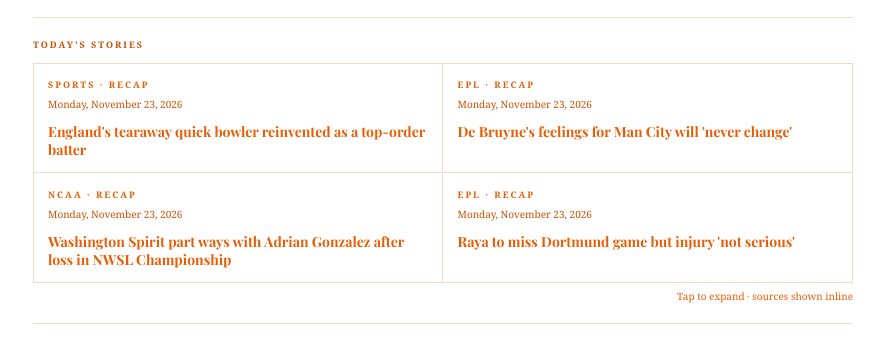
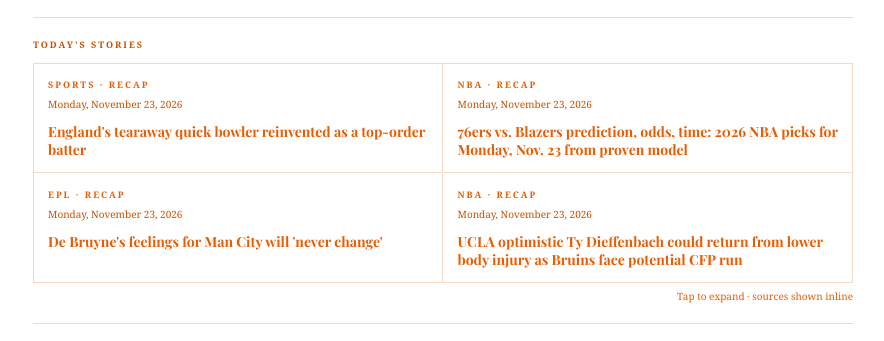
Before and after one commit to ashermorgan8811/Sports-news4, a plain HTML site: page index.html in a window 1280 px wide. Shown: the part 964-1305 px from the top of the page, without its empty margins (197-1081 px from the left). Drawn offline with nearby package versions, Linux system fonts and the light colour scheme; a web font is replaced by a local one.

Commit message:
Daily update 2026-11-23 21:51 UTC

```diff
--- a/index.html
+++ b/index.html
@@ -381,18 +381,18 @@ const NCAA_1S = [
 ];
 
 const ALL_LEADS = [
-  {id:'live_0',tag:'NBA · Today',date:'Monday, November 23, 2026',query:'basketball nba arena game action',seed:327,headline:'UCLA optimistic Ty Dieffenbach could return from lower body injury as Bruins face potential CFP run',deck:'Good news could be on the horizon for UCLA in the Big Ten title and CFP picture...',body:['Good news could be on the horizon for UCLA in the Big Ten title and CFP picture','Source: CBS Sports.'],sources:[{o:'CBS Sports',d:'Live RSS feed'}]},
+  {id:'live_0',tag:'NBA · Today',date:'Monday, November 23, 2026',query:'basketball nba arena game action',seed:327,headline:'Use DraftKings promo code to get $200 bonus bets, free NBA League Pass for Commanders vs. Bengals on MNF',deck:'DraftKings offers $200 in bonus bets and three free months of NBA League Pass after your first $5 wager for Commanders vs. Bengals on Monday...',body:['DraftKings offers $200 in bonus bets and three free months of NBA League Pass after your first $5 wager for Commanders vs. Bengals on Monday Night Football','Source: CBS Sports.'],sources:[{o:'CBS Sports',d:'Live RSS feed'}]},
   {id:'live_1',tag:'EPL · Today',date:'Monday, November 23, 2026',query:'soccer football stadium crowd match',seed:328,headline:'\'No-one\'s coming to save us\' - but how can Man Utd save themselves?',deck:'How does Mauricio Pochettino halt Manchester United\'s desperate slide towards the foot of the Premier League...',body:['How does Mauricio Pochettino halt Manchester United\'s desperate slide towards the foot of the Premier League','Source: BBC Sport.'],sources:[{o:'BBC Sport',d:'Live RSS feed'}]},
-  {id:'live_2',tag:'NCAA · Today',date:'Monday, November 23, 2026',query:'basketball college arena crowd',seed:329,headline:'Cardinals fire defensive coordinator Nick Rallis, per reports',deck:'Rallis is out after working with the Cardinals since 2023. Teryl Austin will serve as Arizona\'s temporary DC...',body:['Rallis is out after working with the Cardinals since 2023. Teryl Austin will serve as Arizona\'s temporary DC','Source: CBS Sports.'],sources:[{o:'CBS Sports',d:'Live RSS feed'}]},
-  {id:'live_3',tag:'NFL · Today',date:'Monday, November 23, 2026',query:'american football stadium crowd field',seed:330,headline:'DK Metcalf will not be suspended by the NFL after getting ejected during Steelers\' loss to Eagles',deck:'Metcalf may face other discipline by the NFL for his actions...',body:['Metcalf may face other discipline by the NFL for his actions','Source: CBS Sports.'],sources:[{o:'CBS Sports',d:'Live RSS feed'}]},
+  {id:'live_2',tag:'NCAA · Today',date:'Monday, November 23, 2026',query:'basketball college arena crowd',seed:329,headline:'Arkansas Sports Betting 2026: Best Legal AR Sportsbooks & Betting Apps',deck:'Find the best Arkansas sports betting apps in November 2026, and all you need to know about Arkansas sports betting....',body:['Find the best Arkansas sports betting apps in November 2026, and all you need to know about Arkansas sports betting.','Source: CBS Sports.'],sources:[{o:'CBS Sports',d:'Live RSS feed'}]},
+  {id:'live_3',tag:'NFL · Today',date:'Monday, November 23, 2026',query:'american football stadium crowd field',seed:330,headline:'\'Monday Night Football\' prediction, odds, time: Bengals vs. Commanders picks from expert on a 35-18 roll',deck:'R.J. White reveals his picks for Cincinnati Bengals vs. Washington Commanders in the 2026 Week 11 \'Monday Night Football\' matchup...',body:['R.J. White reveals his picks for Cincinnati Bengals vs. Washington Commanders in the 2026 Week 11 \'Monday Night Football\' matchup','Source: CBS Sports.'],sources:[{o:'CBS Sports',d:'Live RSS feed'}]},
   {id:'live_4',tag:'Sports · Today',date:'Monday, November 23, 2026',query:'sports arena crowd cheering',seed:331,headline:'England, Northern Ireland, Scotland & Wales to host 2035 Women\'s World Cup',deck:'The United Kingdom will host a football World Cup for the first time since 1966....',body:['The United Kingdom will host a football World Cup for the first time since 1966.','Source: BBC Sport.'],sources:[{o:'BBC Sport',d:'Live RSS feed'}]}
 ];
 
 const ALL_RECAPS = [
-  {id:'recap_0',tag:'EPL · Recap',date:'Monday, November 23, 2026',query:'soccer football stadium crowd match',seed:377,headline:'De Bruyne\'s feelings for Man City will \'never change\'',teams:'',body:['Kevin de Bruyne says he has "love" for Manchester City\'s owners and his feelings for the club will "never change" despite being found guilty of breaching the Premier League\'s financial rules.'],km:'',sources:[{o:'BBC Sport',d:'Live RSS feed'}]},
-  {id:'recap_1',tag:'EPL · Recap',date:'Monday, November 23, 2026',query:'soccer football stadium crowd match',seed:378,headline:'Raya to miss Dortmund game but injury \'not serious\'',teams:'',body:['Arsenal goalkeeper David Raya will miss Tuesday\'s Champions League game against Borussia Dortmund but his shoulder injury will not require an operation.'],km:'',sources:[{o:'BBC Sport',d:'Live RSS feed'}]},
-  {id:'recap_2',tag:'NCAA · Recap',date:'Monday, November 23, 2026',query:'basketball college arena crowd',seed:379,headline:'Washington Spirit part ways with Adrian Gonzalez after loss in NWSL Championship',teams:'',body:['Gonzalez was at the helm for both Saturday\'s defeat to the Kansas City Current and the 2025 loss in the NWSL Championship to Gotham FC'],km:'',sources:[{o:'CBS Sports',d:'Live RSS feed'}]},
-  {id:'recap_3',tag:'NFL · Recap',date:'Monday, November 23, 2026',query:'american football stadium crowd field',seed:380,headline:'Commanders vs. Bengals prediction, odds, time: NFL Week 11 \'Monday Night Football\' picks by proven model',teams:'',body:['SportsLine\'s model has revealed its Cincinnati Bengals vs. Washington Commanders picks for \'Monday Night Football\' matchup'],km:'',sources:[{o:'CBS Sports',d:'Live RSS feed'}]},
+  {id:'recap_0',tag:'NBA · Recap',date:'Monday, November 23, 2026',query:'basketball nba arena game action',seed:377,headline:'76ers vs. Blazers prediction, odds, time: 2026 NBA picks for Monday, Nov. 23 from proven model',teams:'',body:['SportsLine\'s model reveals its Portland Trail Blazers vs. Philadelphia 76ers best bets on Monday night'],km:'',sources:[{o:'CBS Sports',d:'Live RSS feed'}]},
+  {id:'recap_1',tag:'NBA · Recap',date:'Monday, November 23, 2026',query:'basketball nba arena game action',seed:378,headline:'UCLA optimistic Ty Dieffenbach could return from lower body injury as Bruins face potential CFP run',teams:'',body:['Good news could be on the horizon for UCLA in the Big Ten title and CFP picture'],km:'',sources:[{o:'CBS Sports',d:'Live RSS feed'}]},
+  {id:'recap_2',tag:'EPL · Recap',date:'Monday, November 23, 2026',query:'soccer football stadium crowd match',seed:379,headline:'De Bruyne\'s feelings for Man City will \'never change\'',teams:'',body:['Kevin de Bruyne says he has "love" for Manchester City\'s owners and his feelings for the club will "never change" despite being found guilty of breaching the Premier League\'s financial rules.'],km:'',sources:[{o:'BBC Sport',d:'Live RSS feed'}]},
+  {id:'recap_3',tag:'EPL · Recap',date:'Monday, November 23, 2026',query:'soccer football stadium crowd match',seed:380,headline:'Raya to miss Dortmund game but injury \'not serious\'',teams:'',body:['Arsenal goalkeeper David Raya will miss Tuesday\'s Champions League game against Borussia Dortmund but his shoulder injury will not require an operation.'],km:'',sources:[{o:'BBC Sport',d:'Live RSS feed'}]},
   {id:'recap_4',tag:'Sports · Recap',date:'Monday, November 23, 2026',query:'sports arena crowd cheering',seed:381,headline:'England\'s tearaway quick bowler reinvented as a top-order batter',teams:'',body:['Katie George was once a tearaway fast bowler but, after years of injury pain, tells BBC Sport about reinventing herself as a top-order batter.'],km:'',sources:[{o:'BBC Sport',d:'Live RSS feed'}]}
 ];
 
```
